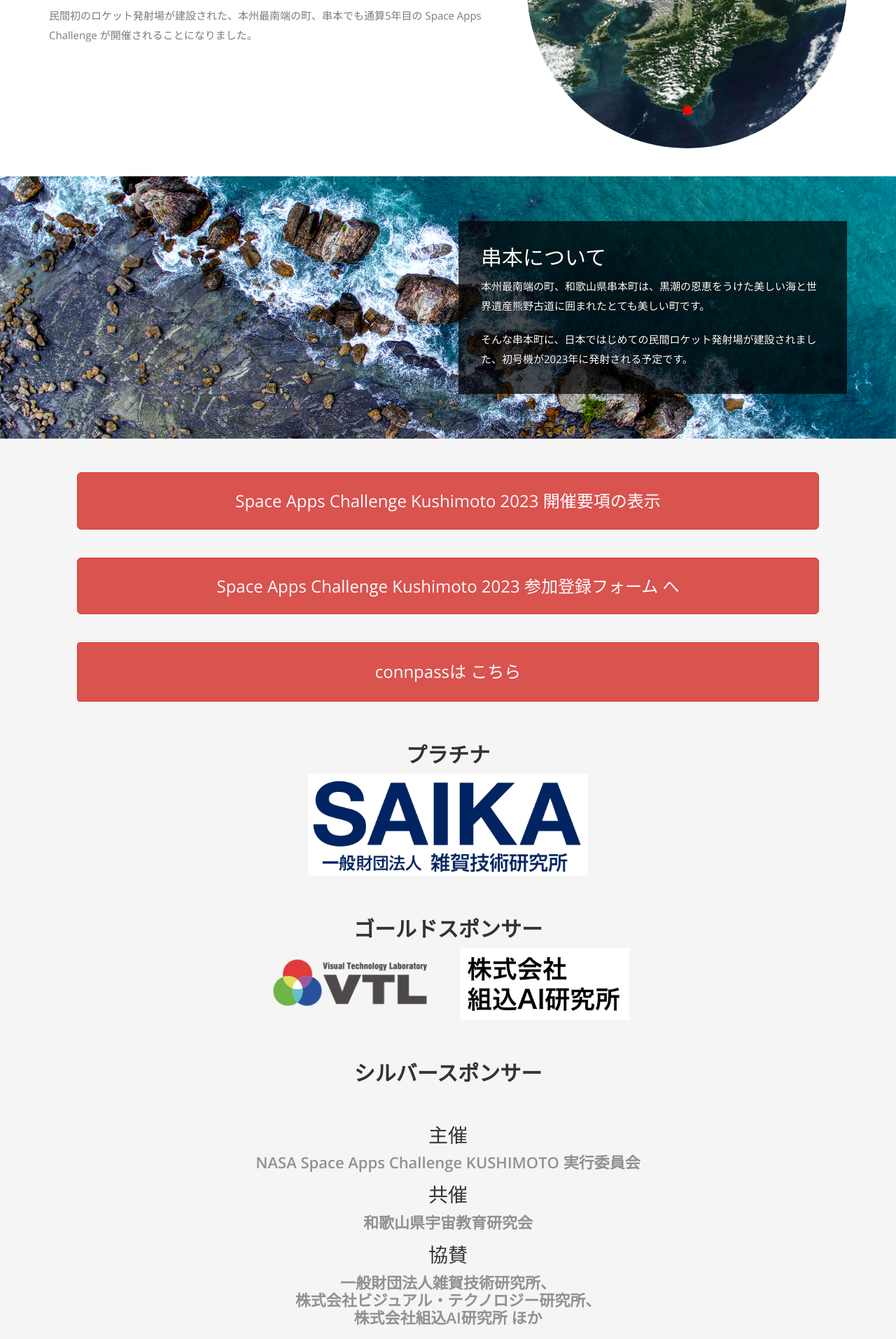
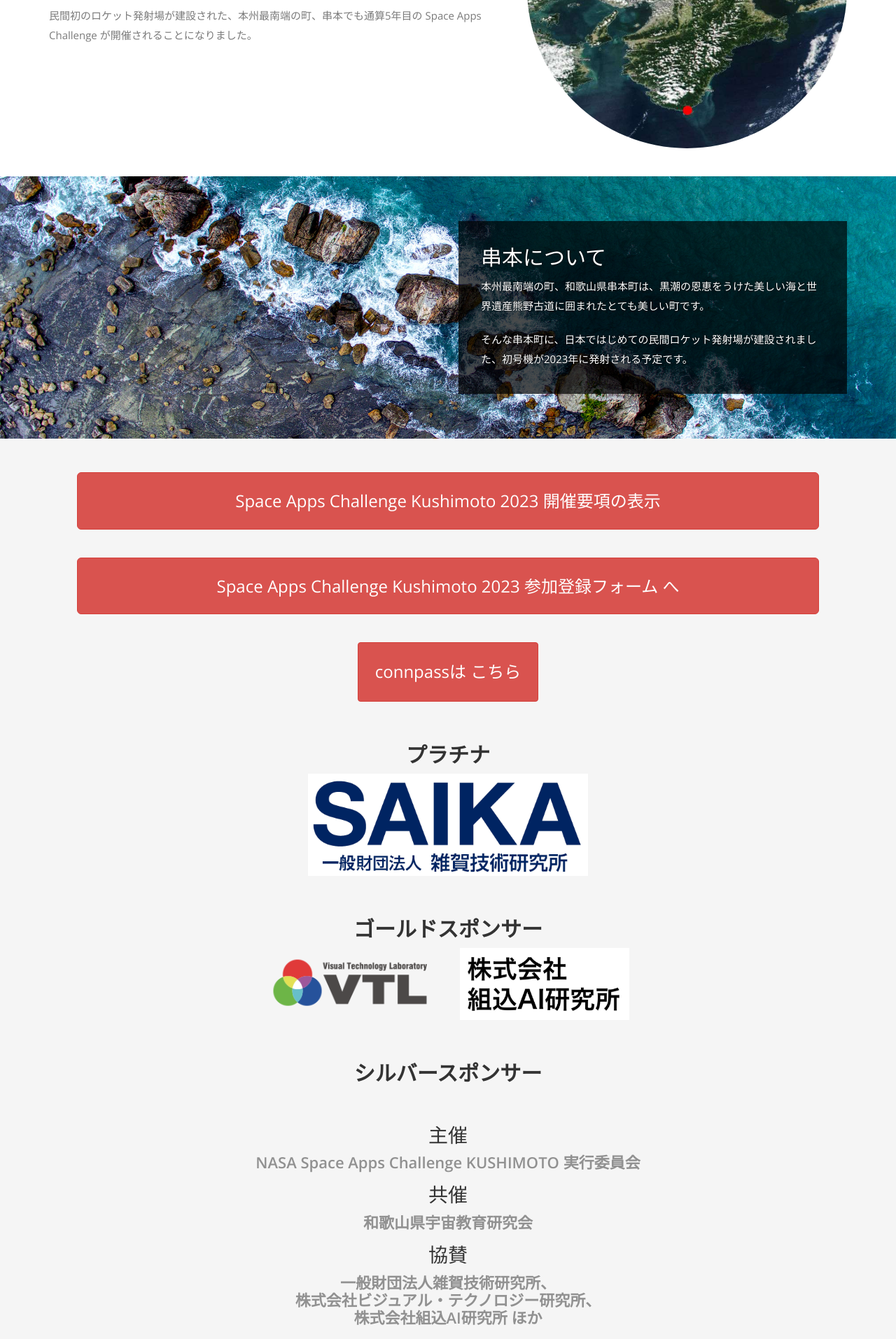
Before and after one commit to space-apps-kushimoto/space-apps-kushimoto.github.io, a Jekyll site: the page built from index.html, in a window 1280 px wide. Shown: the part 1544-3458 px from the top of the page at 70% size. Built offline with Jekyll 4.4.1, drawn with Linux system fonts in a browser that asks for light colours; nearby versions of some CDN libraries; some web fonts are replaced; a script that is not in the unit is left out.

Commit message:
Update footer.html

```diff
--- a/_includes/footer.html
+++ b/_includes/footer.html
@@ -11,7 +11,7 @@
   </div>
 
   <div class="attend">
-      <p><a href="https://spaceappsjapan.connpass.com/event/295218/" class="btn btn-danger btn-block">connpassは こちら</a></p>
+      <p><a href="https://spaceappsjapan.connpass.com/event/295218/" class="btn btn-danger">connpassは こちら</a></p>
       <p></p>
   </div>
 
```
